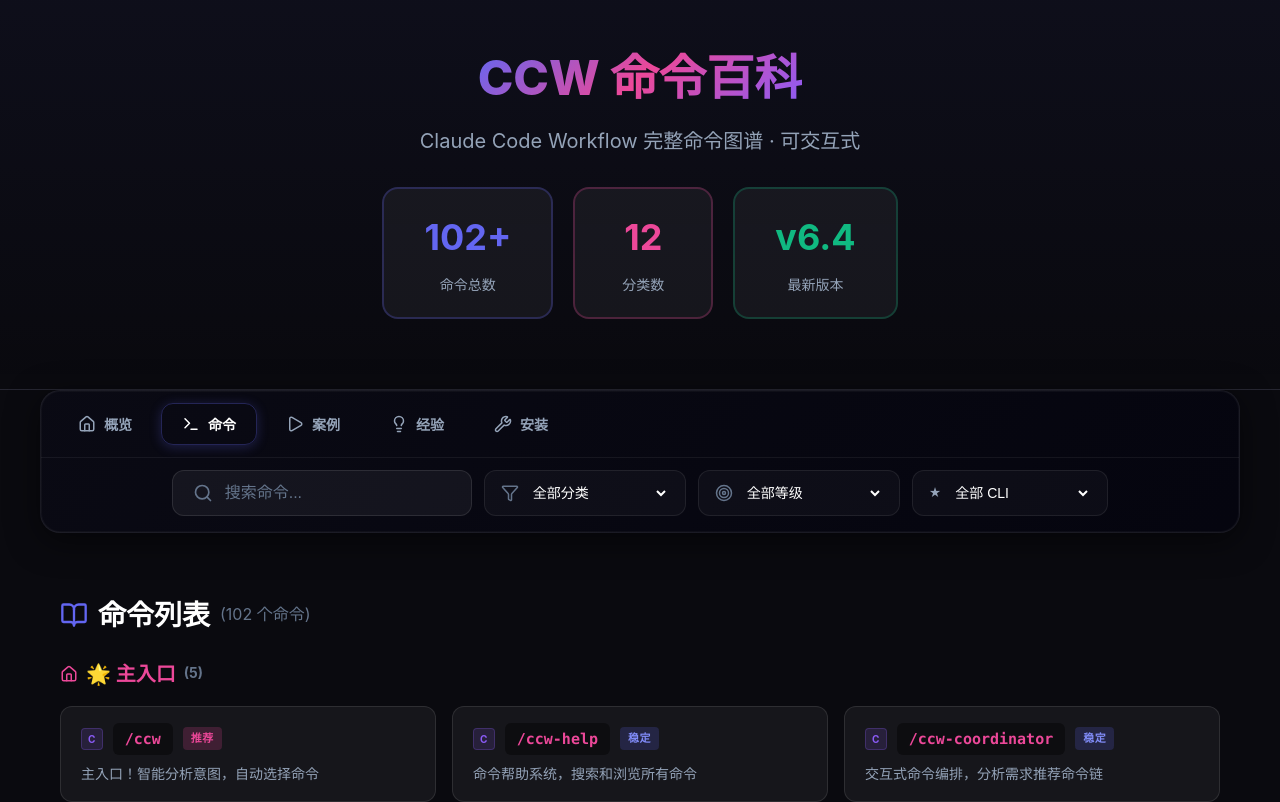
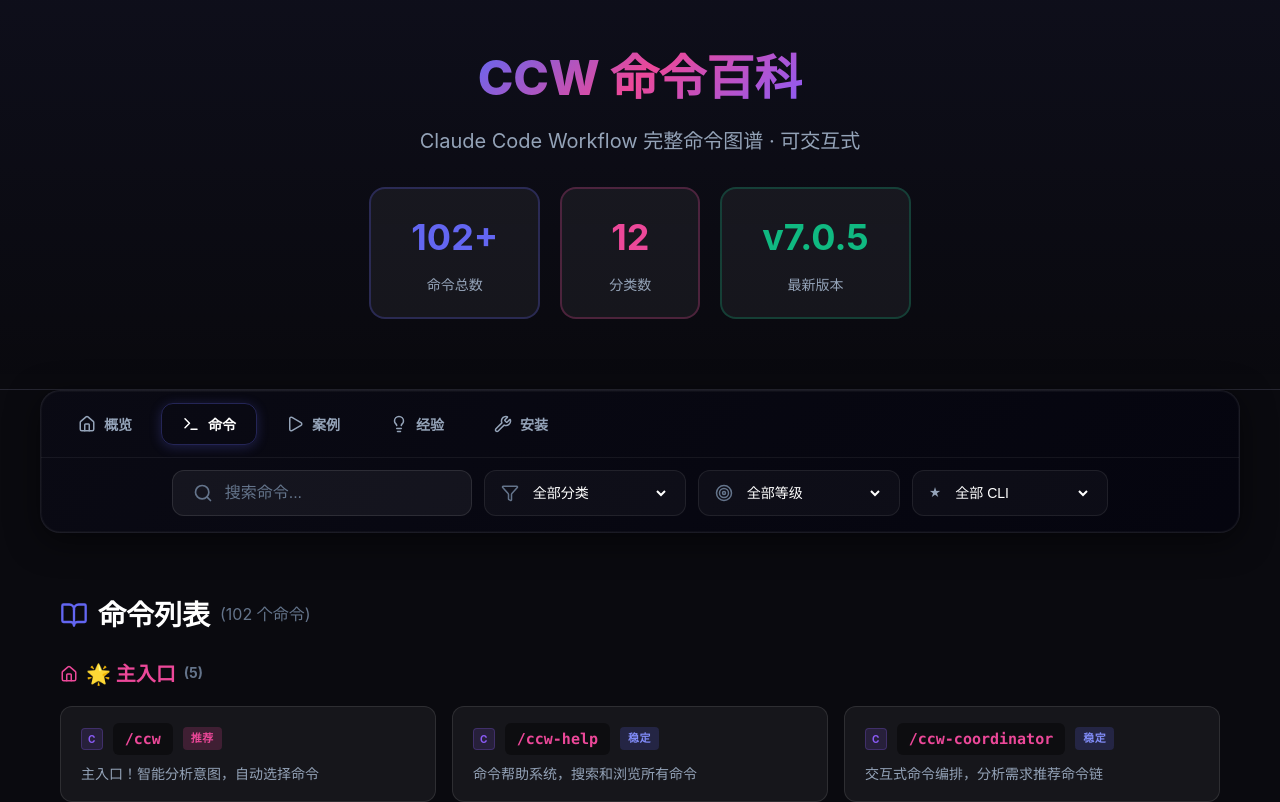
Before and after one commit to zhao-wuyan/ccw-command-explorer, a React (Vite) app: page / in a window 1280 px wide. Shown: the top 802 px of the page. Built offline with nearby package versions, Linux system fonts and the light colour scheme.

Commit message:
feat: 更新版本信息至 v7.0.5，分离本项目版本号 Co-authored-by: monkeycode-ai <monkeycode-ai@chaitin.com>

```diff
--- a/package.json
+++ b/package.json
@@ -1,7 +1,7 @@
 {
   "name": "ccw-command-explorer",
   "private": true,
-  "version": "0.0.0",
+  "version": "1.0.0",
   "type": "module",
   "scripts": {
     "dev": "vite",
--- a/src/data/commands.ts
+++ b/src/data/commands.ts
@@ -261,9 +261,42 @@
   },
   {
     date: '2026-02',
+    version: 'v7.0.5',
+    title: '重大架构更新',
+    desc: '当前最新版本',
+    color: COLORS.accent5,
+    commands: 120,
+    detail: {
+      version: 'v7.0.5',
+      highlights: [
+        'Team 架构全面升级 v2-v5',
+        '统一工作流引擎',
+        'Terminal Dashboard 重新设计',
+        '队列调度系统',
+        'Skill Hub 社区技能',
+        '前端部署修复'
+      ],
+      newCommands: [
+        '/team-lifecycle-v5',
+        '/team-coordinate-v2',
+        '/team-executor-v2',
+        '/team-ultra-analyze',
+        '/team-brainstorm',
+        '/team-quality-assurance',
+        '/workflow:session:*',
+        '/workflow:tdd-*',
+        '/workflow:test-fix-*',
+        '/skill-generator',
+        '/issue-manage'
+      ],
+      usage: '重大架构更新！Team 系统重构、工作流引擎改革、Dashboard 升级、队列调度系统，335+ 提交，442+ 新功能！'
+    }
+  },
+  {
+    date: '2026-02',
     version: 'v6.4',
     title: '团队协作架构',
-    desc: '当前最新版本',
+    desc: '上一个版本',
     color: COLORS.accent5,
     commands: 95,
     detail: {
@@ -882,7 +915,7 @@
   totalCommands: COMMANDS.length,
   claudeCount: COMMANDS.filter(c => c.cli === 'claude').length,
   codexCount: COMMANDS.filter(c => c.cli === 'codex').length,
-  latestVersion: 'v6.4',  // 当前最新版本
+  latestVersion: 'v7.0.5',  // 当前最新版本
   categories: Object.keys(CATEGORIES).length,
 };
 
```
Also changed, not shown: 1 other file (tests, documents, lock files or other folders).
